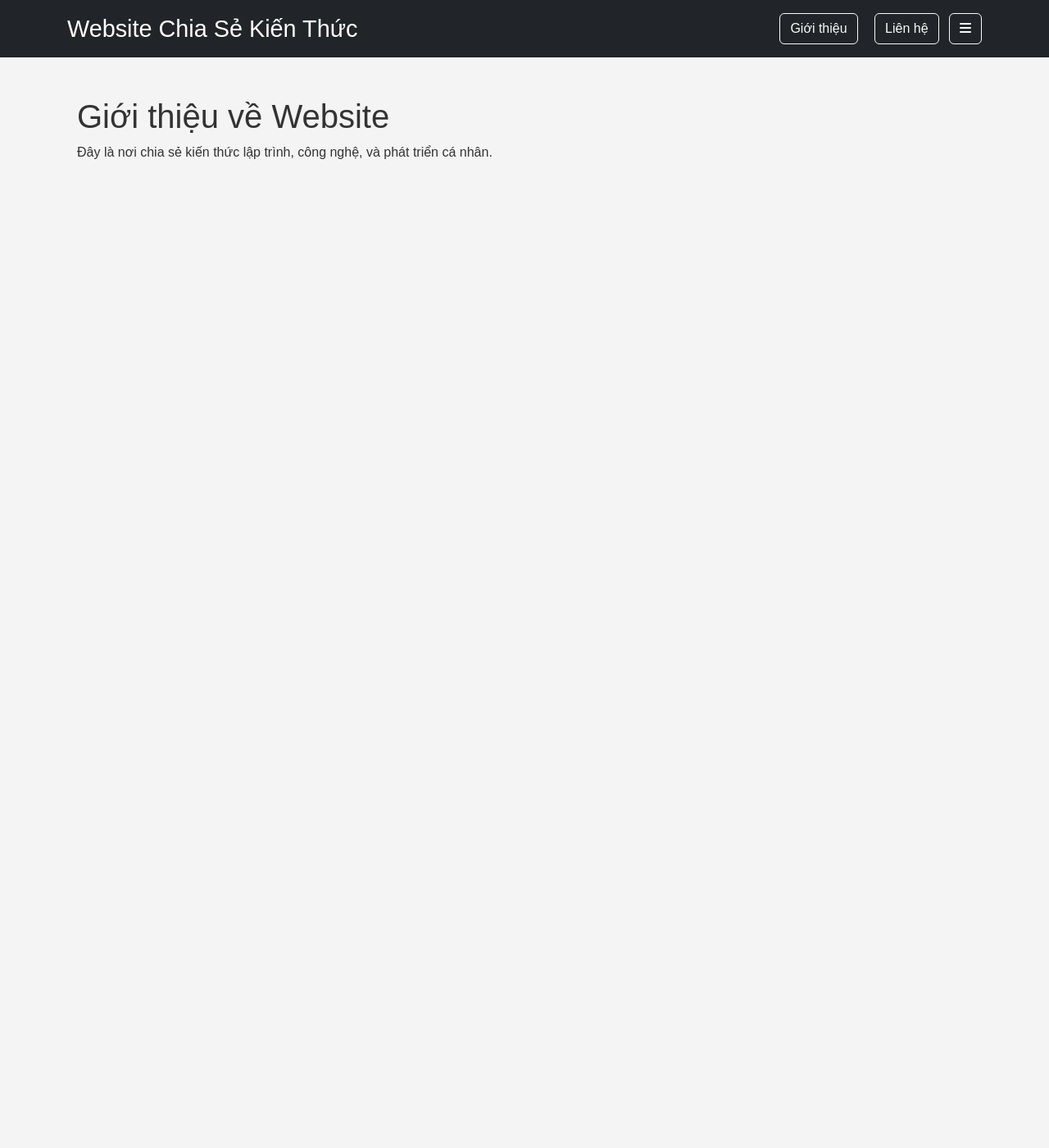
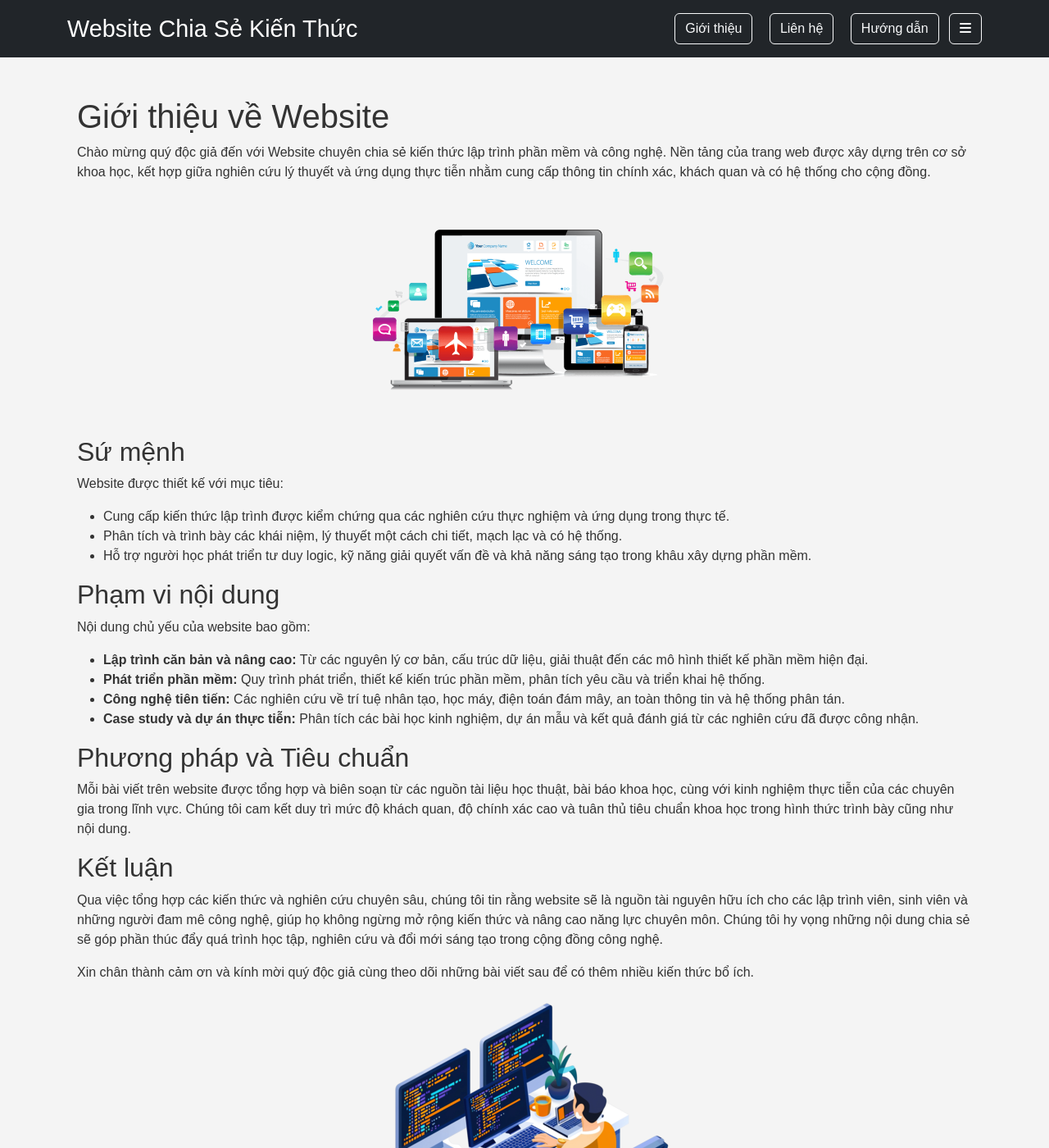
Before and after one commit to Hhuynam/web_blog_github_page, a Jekyll site: the page built from _pages/gioithieu.html, in a window 1280 px wide and 1400 px high. Shown: the whole window at 82% size. Built offline with Jekyll 4.4.1, drawn with Linux system fonts in a browser that asks for light colours.

Commit message:
upload 7

```diff
--- a/_config.yml
+++ b/_config.yml
@@ -1,5 +1,5 @@
 title: Website Chia Sẻ Kiến Thức
-email: namha51023@example.com
+email: namha51023@gmail.com
 description: >-
   Blog chia sẻ kiến thức về lập trình, công nghệ, phát triển cá nhân và nhiều chủ đề hữu ích.
   Bạn có thể chỉnh sửa nội dung này trong _config.yml để cập nhật thông tin trang web.
@@ -31,7 +31,7 @@ github_username: Hhuynam
 theme: null
 plugins:
   - jekyll-feed
-
+future: true
 exclude:
   - .sass-cache/
   - .jekyll-cache/
--- a/_layouts/theme.html
+++ b/_layouts/theme.html
@@ -1,4 +1,3 @@
-<!-- _layouts/theme.html -->
 <!DOCTYPE html>
 <html lang="vi">
 <head>
@@ -20,6 +19,7 @@
       <div>
         <a class="btn btn-outline-light mx-2" href="{{ site.baseurl }}/gioithieu/">Giới thiệu</a>
         <a class="btn btn-outline-light mx-2" href="{{ site.baseurl }}/lienhe/">Liên hệ</a>
+        <a class="btn btn-outline-light mx-2" href="{{ site.baseurl }}/huongdan/">Hướng dẫn</a>
         <button id="toggle-nav" class="btn btn-outline-light">
           <i class="fas fa-bars"></i>
         </button>
@@ -27,15 +27,17 @@
     </div>
   </header>
 
-  <!-- Navbar chỉ chứa các project -->
+  <!-- Navbar tự động cập nhật danh sách bài đăng trong _posts -->
 <nav id="main-nav" class="bg-light p-3">
   <div class="container">
     <ul class="nav">
+      {% for post in site.posts %}
         <li class="nav-item">
-          <a class="nav-link" href="{{ site.baseurl }}/website_ChiaSeKienThuc/">Website chia sẻ kiến thức</a>
+          <a class="nav-link" href="{{ site.baseurl }}{{ post.url }}">{{ post.title }}</a>
         </li>
-        <!-- Thêm các project khác tại đây -->
+      {% endfor %}
     </ul>
+    <p>Số lượng bài đăng: {{ site.posts | size }}</p>
   </div>
 </nav>
 
--- a/_pages/gioithieu.html
+++ b/_pages/gioithieu.html
@@ -3,7 +3,48 @@ layout: theme
 title: "Giới Thiệu"
 permalink: /gioithieu/
 ---
+
 <div class="container">
   <h1>Giới thiệu về Website</h1>
-  <p>Đây là nơi chia sẻ kiến thức lập trình, công nghệ, và phát triển cá nhân.</p>
+  <p>
+    Chào mừng quý độc giả đến với Website chuyên chia sẻ kiến thức lập trình phần mềm và công nghệ. Nền tảng của trang web được xây dựng trên cơ sở khoa học, kết hợp giữa nghiên cứu lý thuyết và ứng dụng thực tiễn nhằm cung cấp thông tin chính xác, khách quan và có hệ thống cho cộng đồng.
+  </p>
+
+  <img src="{{ site.baseurl }}/assets/image/website_image.png" alt="Ảnh minh họa" style="display: block; margin: 0 auto;">
+
+  <h2>Sứ mệnh</h2>
+  <p>
+    Website được thiết kế với mục tiêu:
+  </p>
+  <ul>
+    <li>Cung cấp kiến thức lập trình được kiểm chứng qua các nghiên cứu thực nghiệm và ứng dụng trong thực tế.</li>
+    <li>Phân tích và trình bày các khái niệm, lý thuyết một cách chi tiết, mạch lạc và có hệ thống.</li>
+    <li>Hỗ trợ người học phát triển tư duy logic, kỹ năng giải quyết vấn đề và khả năng sáng tạo trong khâu xây dựng phần mềm.</li>
+  </ul>
+
+  <h2>Phạm vi nội dung</h2>
+  <p>
+    Nội dung chủ yếu của website bao gồm:
+  </p>
+  <ul>
+    <li><strong>Lập trình căn bản và nâng cao:</strong> Từ các nguyên lý cơ bản, cấu trúc dữ liệu, giải thuật đến các mô hình thiết kế phần mềm hiện đại.</li>
+    <li><strong>Phát triển phần mềm:</strong> Quy trình phát triển, thiết kế kiến trúc phần mềm, phân tích yêu cầu và triển khai hệ thống.</li>
+    <li><strong>Công nghệ tiên tiến:</strong> Các nghiên cứu về trí tuệ nhân tạo, học máy, điện toán đám mây, an toàn thông tin và hệ thống phân tán.</li>
+    <li><strong>Case study và dự án thực tiễn:</strong> Phân tích các bài học kinh nghiệm, dự án mẫu và kết quả đánh giá từ các nghiên cứu đã được công nhận.</li>
+  </ul>
+
+  <h2>Phương pháp và Tiêu chuẩn</h2>
+  <p>
+    Mỗi bài viết trên website được tổng hợp và biên soạn từ các nguồn tài liệu học thuật, bài báo khoa học, cùng với kinh nghiệm thực tiễn của các chuyên gia trong lĩnh vực. Chúng tôi cam kết duy trì mức độ khách quan, độ chính xác cao và tuân thủ tiêu chuẩn khoa học trong hình thức trình bày cũng như nội dung.
+  </p>
+
+  <h2>Kết luận</h2>
+  <p>
+    Qua việc tổng hợp các kiến thức và nghiên cứu chuyên sâu, chúng tôi tin rằng website sẽ là nguồn tài nguyên hữu ích cho các lập trình viên, sinh viên và những người đam mê công nghệ, giúp họ không ngừng mở rộng kiến thức và nâng cao năng lực chuyên môn. Chúng tôi hy vọng những nội dung chia sẻ sẽ góp phần thúc đẩy quá trình học tập, nghiên cứu và đổi mới sáng tạo trong cộng đồng công nghệ.
+  </p>
+
+  <p>
+    Xin chân thành cảm ơn và kính mời quý độc giả cùng theo dõi những bài viết sau để có thêm nhiều kiến thức bổ ích.
+  </p>
+  <img src="{{ site.baseurl }}/assets/image/coding_image.png" alt="Ảnh minh họa" style="display: block; margin: 0 auto;">
 </div>
```
Also changed, not shown: _pages/huongdan.html (added, +31 -0 lines), _pages/lienhe.html (+29 -3 lines), _pages/website_ChiaSeKienThuc.html (deleted, +0 -13 lines), _posts/2025-06-17-gioi-thieu-jekyll.md (deleted, +0 -9 lines), _posts/2025-06-18-GameHungTraiCay.md (added, +9 -0 lines), home.html (deleted, +0 -9 lines), index.html (added, +22 -0 lines), assets/image/admin.jpg (added), assets/image/coding_image.png (added), assets/image/website_image.png (added). Lines whose indentation alone changed are shown as unchanged.
